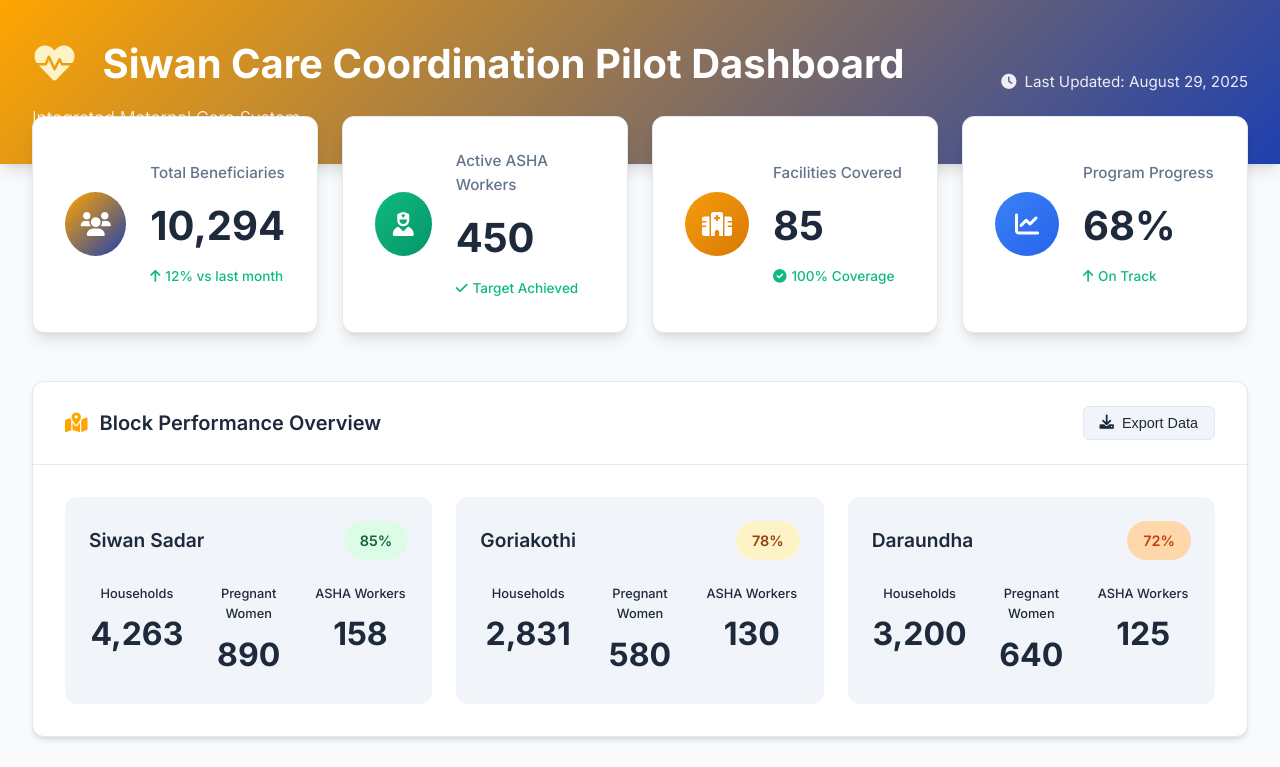
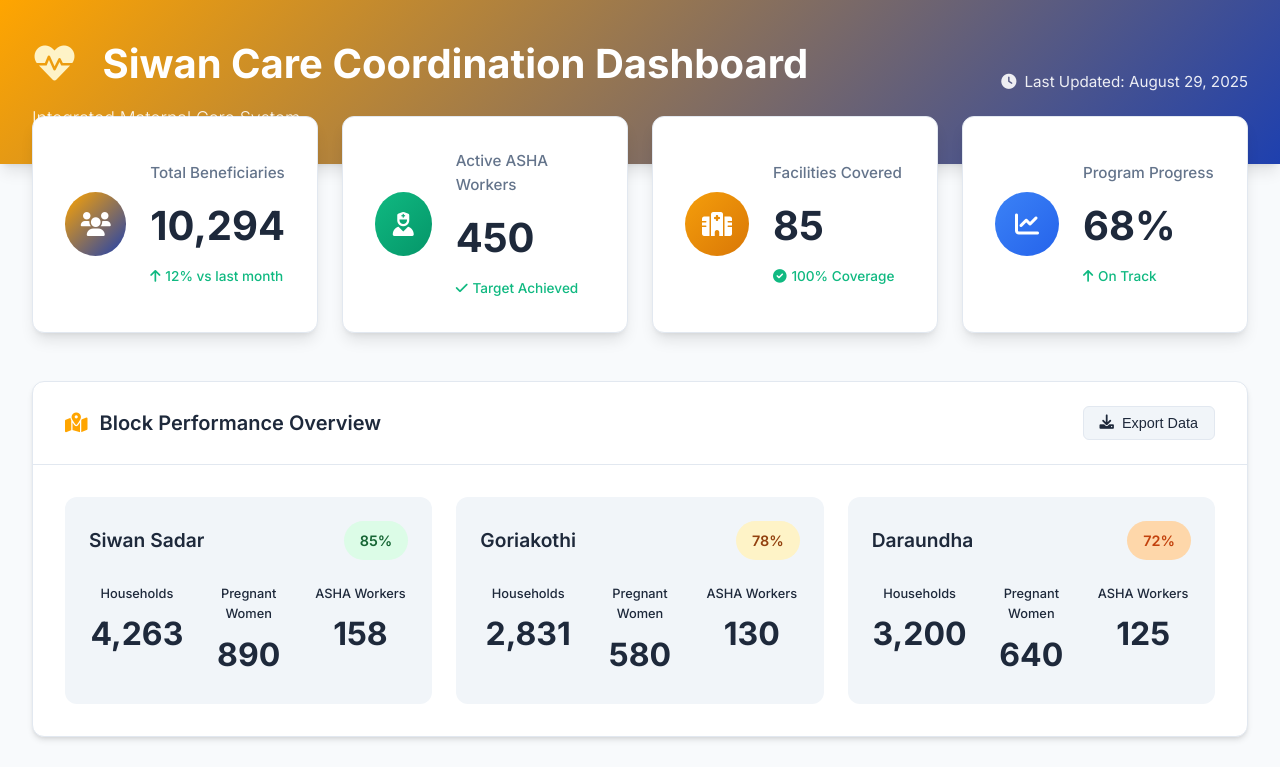
Before and after one commit to piyushverdhan/Siwan-maternal-care-dashboard, a plain HTML site: page index.html in a window 1280 px wide. Shown: the top 767 px of the page. Drawn offline with nearby package versions, Linux system fonts and the light colour scheme.

Commit message:
Update index.html
changes done in header, removed "Pilot" text only.

```diff
--- a/index.html
+++ b/index.html
@@ -15,7 +15,7 @@
         <header class="dashboard-header">
             <div class="header-content">
                 <div class="header-left">
-                    <h1><i class="fas fa-heartbeat"></i> Siwan Care Coordination Pilot Dashboard</h1>
+                    <h1><i class="fas fa-heartbeat"></i> Siwan Care Coordination Dashboard</h1>
                     <p class="subtitle">Integrated Maternal Care System</p>
                 </div>
                 <div class="header-right">
```
